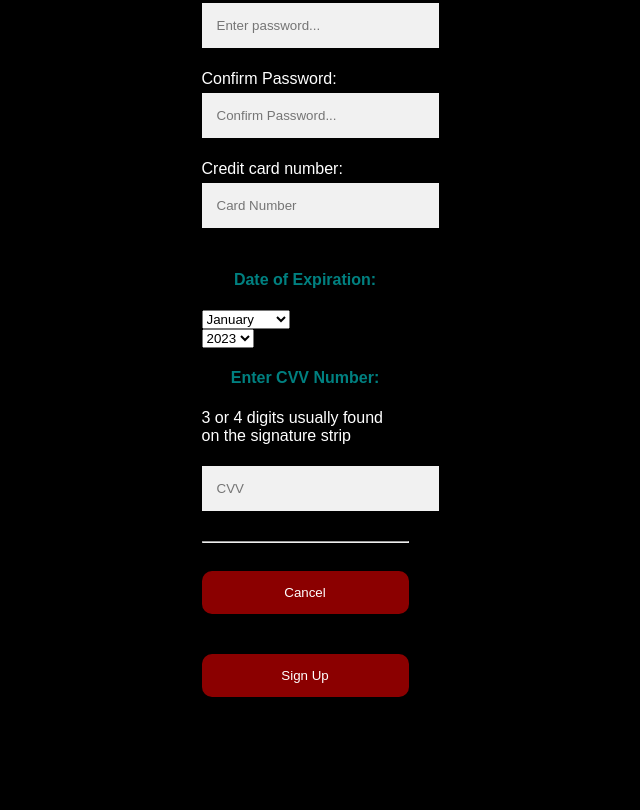
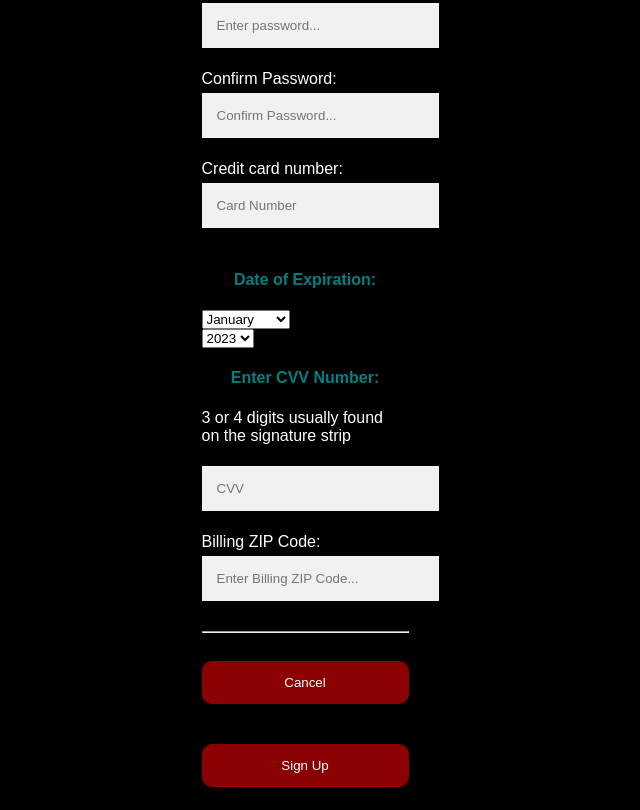
Before and after one commit to apg86594/CineBooking, a website: page UserView/register.html in a window 1280 px wide. Shown: the part 604-1414 px from the top of the page, without its empty margins (335-975 px from the left). Before the commit the page ends 1324 px from the top, so only its background shows below. Drawn offline with Linux system fonts and the light colour scheme.

Commit message:
added field for billing ZIP code

```diff
--- a/UserView/register.html
+++ b/UserView/register.html
@@ -95,8 +95,11 @@
                         <div class="cvv-input">
                             <input type="text" placeholder="CVV">
                         </div>
-
-
+                    </div>
+                    <div class="form-newUser">
+                        <label for="billingZIP"> Billing ZIP Code: </label>
+                        <br>
+                        <input type="text" name="billingZIP" id="billingZIP" required placeholder="Enter Billing ZIP Code...">
                     </div>
                     <hr class="divisions">
                     <div class="form-contact">
```
